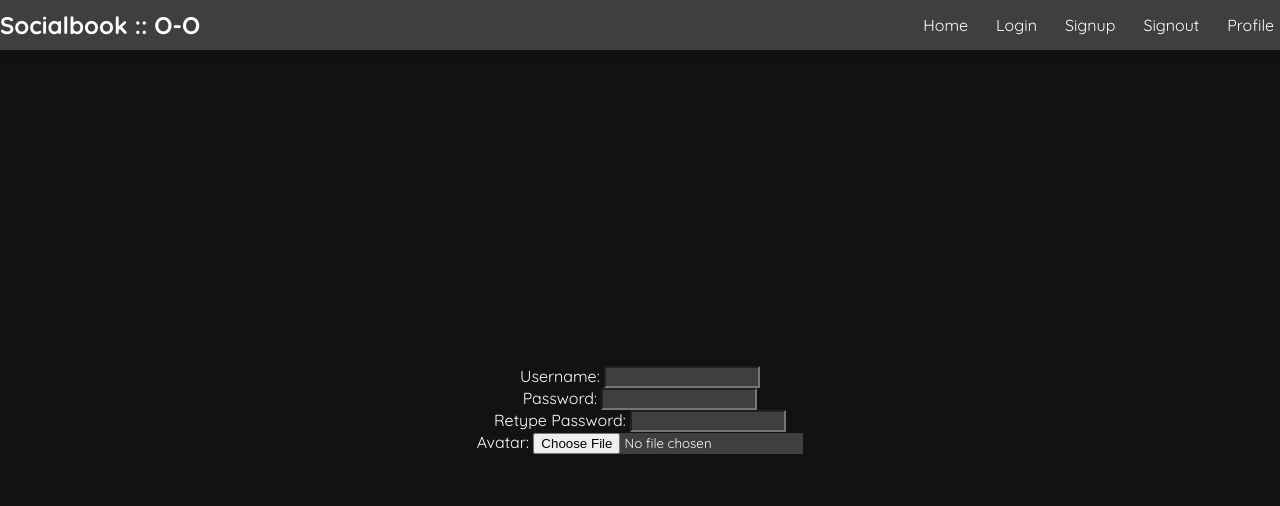
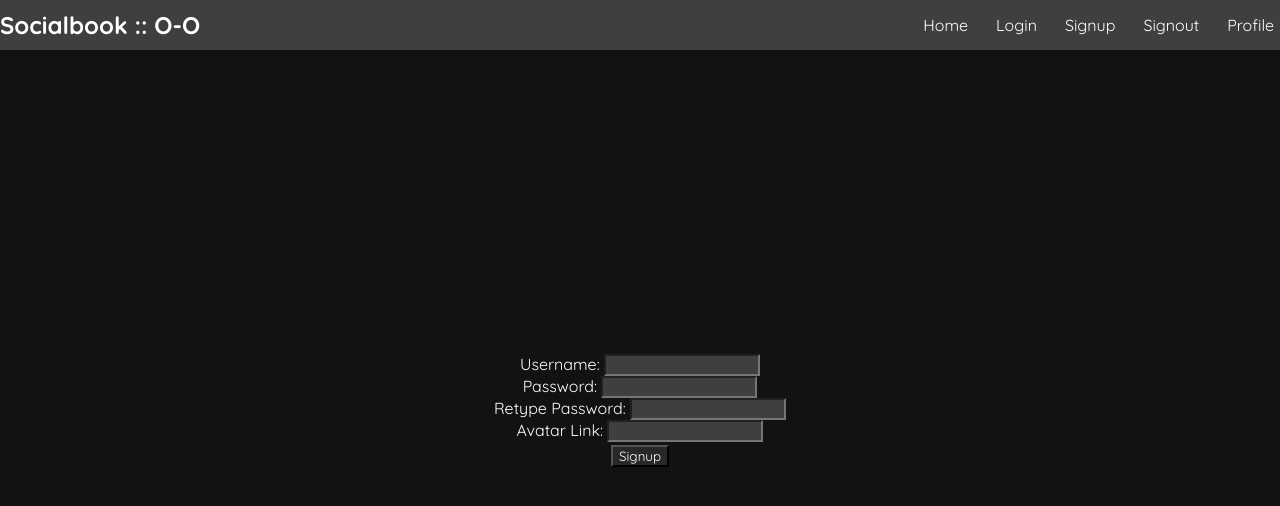
Before and after one commit to CheetoVendor/project01fe, a React (Create React App) app: page /signup in a window 1280 px wide. Shown: the top 506 px of the page. Built offline with nearby package versions, Linux system fonts and the light colour scheme.

Commit message:
signup form completed

```diff
--- a/src/components/PostDisplay/SignupForm.js
+++ b/src/components/PostDisplay/SignupForm.js
@@ -1,24 +1,57 @@
+import axios from "axios";
 import { useState } from "react";
+import { useNavigate } from "react-router-dom";
 
 const SignupForm = () => {
     const [username, setUsername] = useState("")
     const [password, setPassword] = useState("")
+    const [passwordVerification, setPasswordVerification] = useState("")
     const [profilePicture, setProfilePicture] = useState("")
+    const token = localStorage.getItem('token')
+    const navigate = useNavigate();
+    const handleSignupClick = (e) => {
+        e.preventDefault()
+        // see if passwords match
+        if (password === passwordVerification) {
+            if (username.length > 5) {
+                axios.post(`http://localhost:8080/register`, {
+                    headers: {
+                        Authorization: `Bearer ${token}`
+                    },
+                    username: username,
+                    password: password,
+                    profilePictureUrl: profilePicture
+                })
+                    .then((res) => {
+                        console.log(res.data);
+                        navigate('/login')
+                    })
+                    .catch((ex) => {
+                        console.log(ex);
+                    })
+            }
+        } else {
+            // add error message
+            return
+        }
+    }
 
     return (
         <div>
             <form className="signupform">
                 <label>Username: </label>
-                <input type="text" ></input> <br />
+                <input type="text" value={username} onChange={(e) => setUsername(e.target.value)}></input> <br />
 
                 <label >Password: </label>
-                <input type="password"></input> <br />
+                <input type="password" value={password} onChange={(e) => setPassword(e.target.value)}></input> <br />
 
                 <label >Retype Password: </label>
-                <input type="password"></input> <br />
+                <input type="password" value={passwordVerification} onChange={(e) => setPasswordVerification(e.target.value)}></input> <br />
 
-                <label>Avatar: </label>
-                <input type="file"></input> <br />
+                <label>Avatar Link: </label>
+                <input type="text" value={profilePicture} onChange={(e) => setProfilePicture(e.target.value)}></input> <br />
+
+                <button onClick={(e) => handleSignupClick(e)}>Signup</button>
             </form>
 
         </div>
```
